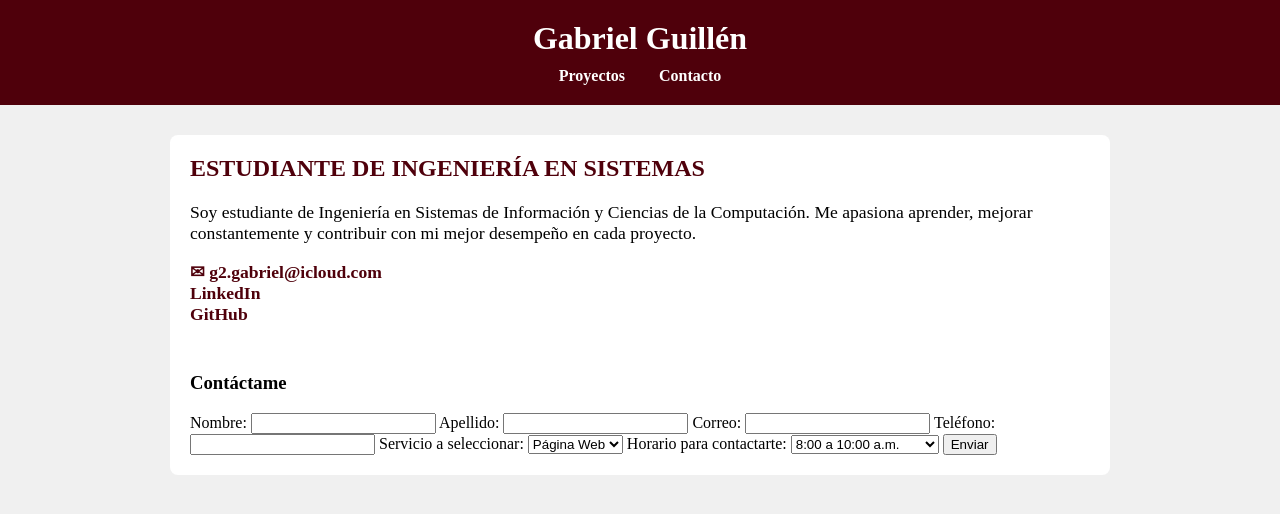
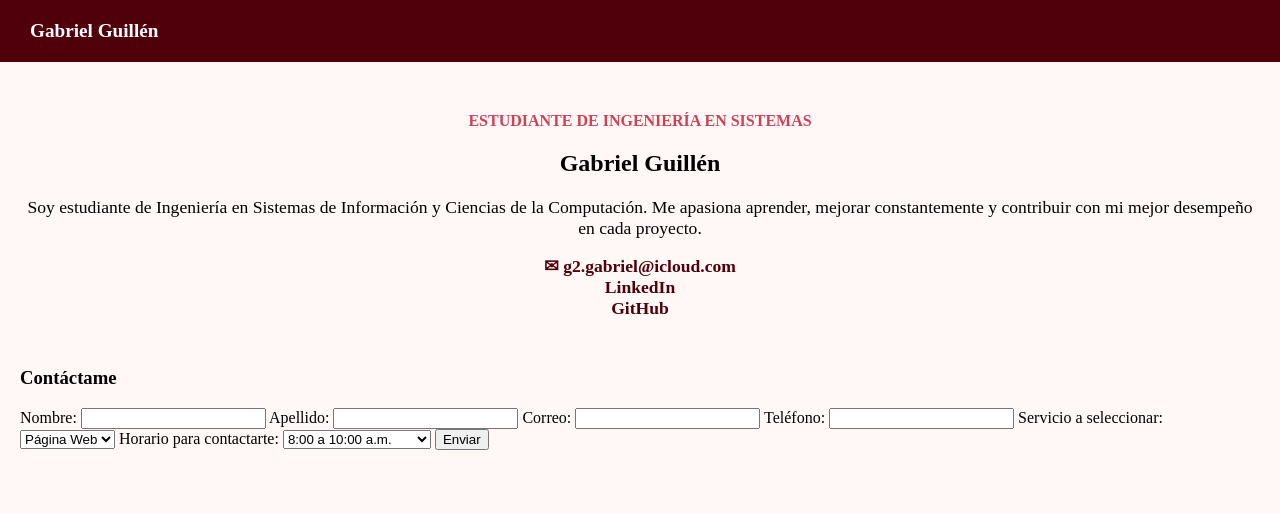
Before and after one commit to gguillenp/portafolio-gabrielg, a plain HTML site: page index.html in a window 1280 px wide. Drawn offline with Linux system fonts and the light colour scheme.

Commit message:
Add files via upload

```diff
--- a/index.html
+++ b/index.html
@@ -7,41 +7,23 @@
         body {
             margin: 0;
             padding: 0;
-            background: #f0f0f0;
+            background: #FFF8F6;
         }
 
         header {
             background: #4F000B;
             color: white;
             padding: 20px;
-            text-align: center;
+            text-align: left;
         }
 
-        header h1 {
-            margin: 0;
-            font-size: 2em;
-        }
-
-        nav ul {
-            list-style: none;
-            padding: 0;
-            margin: 10px 0 0 0;
-        }
-
-        nav ul li {
-            display: inline-block;
-            margin: 0 15px;
-        }
-
-        nav ul li a {
-            color: white;
-            text-decoration: none;
-            font-weight: bold;
+        header h2 {
+            margin: 0px 0px 0px 10px;
+            font-size: 1.2em;
         }
 
         main {
-            background: white;
-            max-width: 900px;
+            background: #FFF8F6;
             margin: 30px auto;
             padding: 20px;
             border-radius: 8px;
@@ -63,13 +45,20 @@
             overflow: hidden;
         }
 
+        .presentacion .info h1 {
+            text-align: center;
+        }
+
         .presentacion .info h2 {
-            color: #4F000B;
+            color: #CE4257;
             margin-top: 0;
+            font-size: 1em;
+            text-align: center;
         }
 
         .presentacion .info p {
             font-size: 1.1em;
+            text-align: center;
         }
 
         .presentacion .info a {
@@ -82,19 +71,13 @@
 <body>
 
     <header>
-        <h1>Gabriel Guillén</h1>
-        <nav>
-            <ul>
-                <li><a href="#">Proyectos</a></li>
-                <li><a href="#">Contacto</a></li>
-            </ul>
-        </nav>
+        <h2>Gabriel Guillén</h2>
     </header>
-
     <main>
         <section class="presentacion">
             <div class="info">
                 <h2>ESTUDIANTE DE INGENIERÍA EN SISTEMAS</h2>
+                <h1>Gabriel Guillén</h1>
                 <p>
                     Soy estudiante de Ingeniería en Sistemas de Información y Ciencias de la Computación.
                     Me apasiona aprender, mejorar constantemente y contribuir con mi mejor desempeño en cada proyecto.
```
